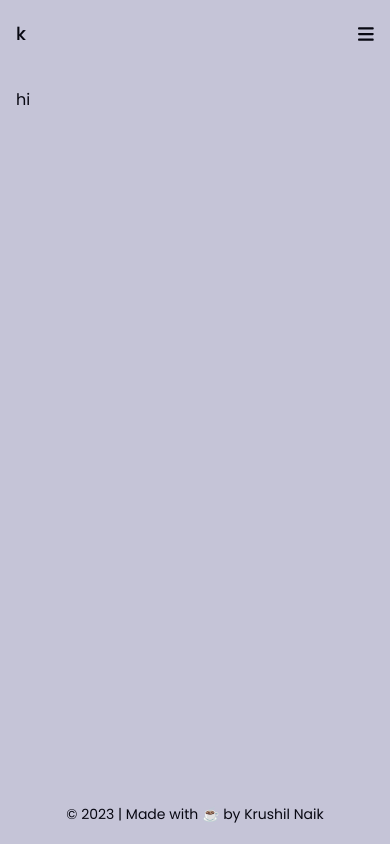
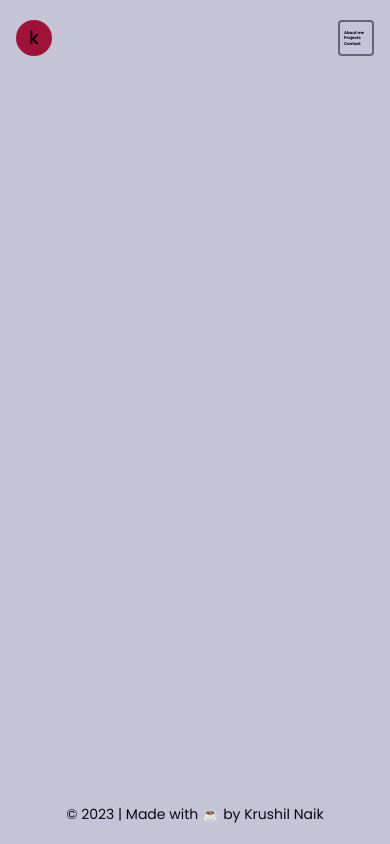
Before and after one commit to krushilnaik/krushil.io, a Next.js app: page / in a window 390 px wide. Built offline with nearby package versions, Linux system fonts and the light colour scheme.

Commit message:
Prototype nav bar

```diff
--- a/src/app/layout.tsx
+++ b/src/app/layout.tsx
@@ -18,9 +18,9 @@ export default function RootLayout({ children }: { children: React.ReactNode })
             <NavBar />
           </header>
 
-          <main className="flex-grow">
+          <div className="flex-grow">
             <div className="max-w-7xl mx-auto px-4 py-5">{children}</div>
-          </main>
+          </div>
 
           <footer className="">
             <div className="text-center max-w-7xl mx-auto px-4 py-5 text-sm">
--- a/src/app/page.tsx
+++ b/src/app/page.tsx
@@ -1,3 +1,3 @@
 export default function Home() {
-  return <main className="">hi</main>;
+  return <main></main>;
 }
--- /dev/null
+++ b/src/app/projects/page.tsx
@@ -0,0 +1,5 @@
+function ProjectPage() {
+  return <div>Enter</div>;
+}
+
+export default ProjectPage;
--- a/src/components/Hyperlink.tsx
+++ b/src/components/Hyperlink.tsx
@@ -4,18 +4,18 @@ interface Props {
   href: string;
 }
 
-function Button(props: PropsWithChildren<Props>) {
+function Hyperlink(props: PropsWithChildren<Props>) {
   const { children, href } = props;
 
   return (
-    <a href={href} className="relative px-5 py-2 text-white group">
-      <span className="absolute inset-0 w-full h-full transition-all duration-300 ease-out transform translate-x-0 -skew-x-12 bg-purple-500 group-hover:bg-purple-700 group-hover:skew-x-12"></span>
-      <span className="absolute inset-0 w-full h-full transition-all duration-300 ease-out transform skew-x-12 bg-purple-700 group-hover:bg-purple-500 group-hover:-skew-x-12"></span>
-      <span className="absolute bottom-0 left-0 hidden w-10 h-20 transition-all duration-100 ease-out transform -translate-x-8 translate-y-10 bg-purple-600 -rotate-12"></span>
-      <span className="absolute bottom-0 right-0 hidden w-10 h-20 transition-all duration-100 ease-out transform translate-x-10 translate-y-8 bg-purple-400 -rotate-12"></span>
+    <a href={href} className="relative px-5 py-2 text-white group font-medium">
+      <span className="absolute inset-0 w-full h-full transition-all duration-300 ease-out transform translate-x-0 -skew-x-12 bg-rose-500 group-hover:bg-rose-700 group-hover:skew-x-12"></span>
+      <span className="absolute inset-0 w-full h-full transition-all duration-300 ease-out transform skew-x-12 bg-rose-700 group-hover:bg-rose-500 group-hover:-skew-x-12"></span>
+      <span className="absolute bottom-0 left-0 hidden w-10 h-20 transition-all duration-100 ease-out transform -translate-x-8 translate-y-10 bg-rose-600 -rotate-12"></span>
+      <span className="absolute bottom-0 right-0 hidden w-10 h-20 transition-all duration-100 ease-out transform translate-x-10 translate-y-8 bg-rose-400 -rotate-12"></span>
       <span className="relative">{children}</span>
     </a>
   );
 }
 
-export default Button;
+export default Hyperlink;
--- a/src/components/NavBar.tsx
+++ b/src/components/NavBar.tsx
@@ -1,21 +1,66 @@
 "use client";
 
-import { faBars } from "@fortawesome/free-solid-svg-icons";
-import { FontAwesomeIcon } from "@fortawesome/react-fontawesome";
 import Link from "next/link";
+import { useState } from "react";
 
-interface Props {}
-
-function NavBar(props: Props) {
-  const {} = props;
+function NavBar() {
+  const [isOpen, setIsOpen] = useState(false);
 
   return (
     <nav className="max-w-7xl mx-auto px-4 py-5 flex justify-between items-center text-lg md:text-xl">
-      <Link href={"/"}>k</Link>
+      <Link
+        href={"/"}
+        className="rounded-full bg-rose-800 h-9 aspect-square grid place-content-center"
+      >
+        k
+      </Link>
 
-      <FontAwesomeIcon icon={faBars} />
+      <div
+        aria-hidden
+        className="w-screen h-screen absolute bg-black/40 top-0 left-0 transition-colors md:hidden"
+        onClick={() => setIsOpen(false)}
+        style={{ opacity: isOpen ? 1 : 0, zIndex: isOpen ? 0 : -20 }}
+      ></div>
 
-      <div className="space-x-4 hidden">
+      <div
+        onClick={() => setIsOpen(!isOpen)}
+        className="relative grid place-content-center h-9 aspect-square md:hidden"
+      >
+        <div
+          className="absolute transition-all duration-500 top-0 right-0 w-full h-full rounded border-2 flex flex-col justify-center border-dark/50 dark:border-light/50 bg-light dark:bg-dark"
+          style={
+            isOpen
+              ? { width: "93vw", height: "50vh", padding: "20px" }
+              : { padding: "4px" }
+          }
+        >
+          <div
+            className="relative transition-all duration-500 flex flex-col [&>*]:leading-snug"
+            style={{
+              fontSize: isOpen ? 40 : 4,
+              fontWeight: isOpen ? 400 : 700,
+              gap: isOpen ? "30px" : "0",
+            }}
+          >
+            <div
+              aria-hidden
+              className="absolute w-full h-full top-0 left-0"
+              style={{ display: isOpen ? "none" : "block" }}
+            ></div>
+            <Link href={"#"} aria-disabled={!isOpen}>
+              About me
+            </Link>
+            <Link href={"/projects"} aria-disabled={!isOpen}>
+              Projects
+            </Link>
+            <Link href={"#"} aria-disabled={!isOpen}>
+              Contact
+            </Link>
+          </div>
+        </div>
+      </div>
+
+      <div className="space-x-4 hidden md:block">
         <Link href={"#"}>About me</Link>
         <Link href={"#"}>Projects</Link>
         <Link href={"#"}>Contact</Link>
```
